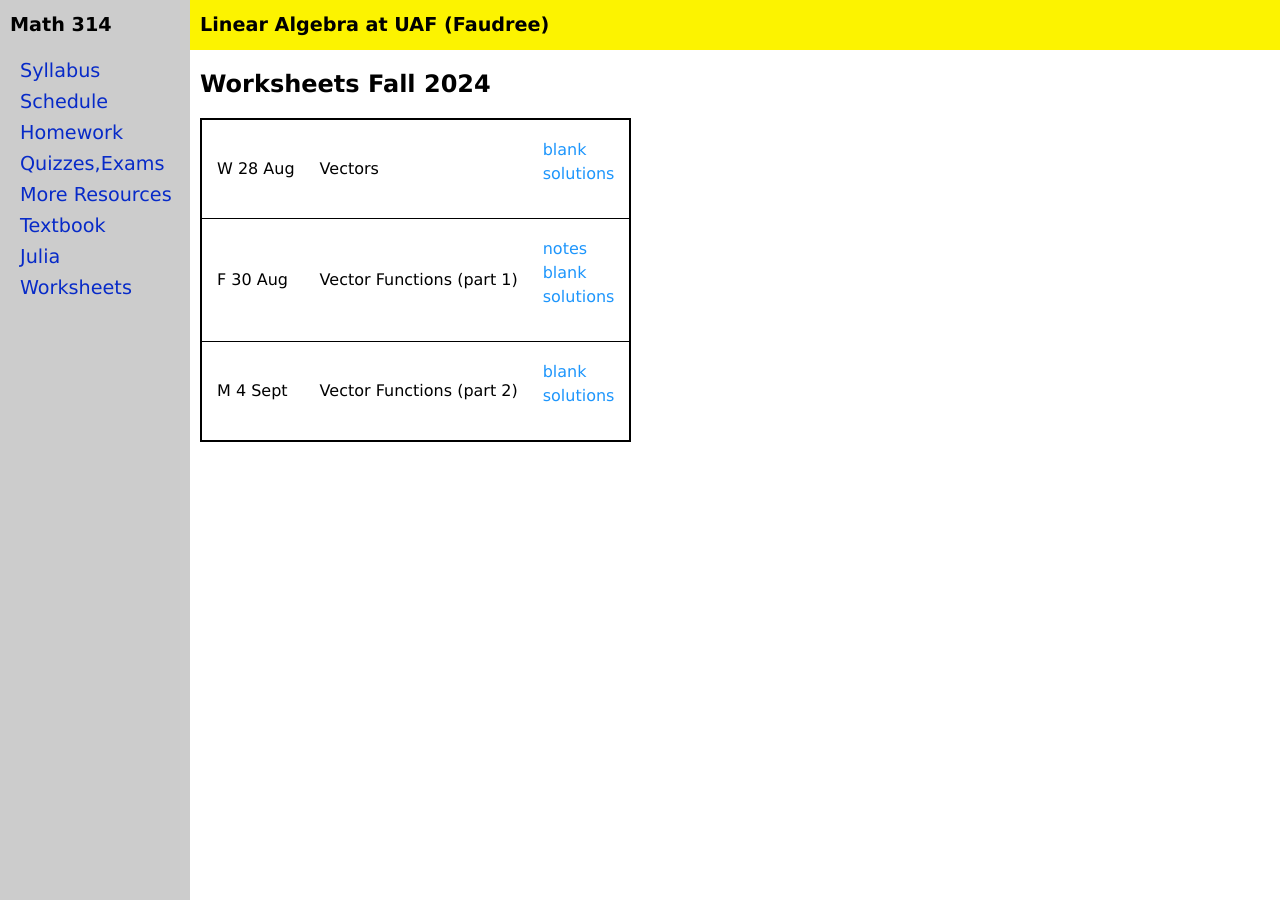
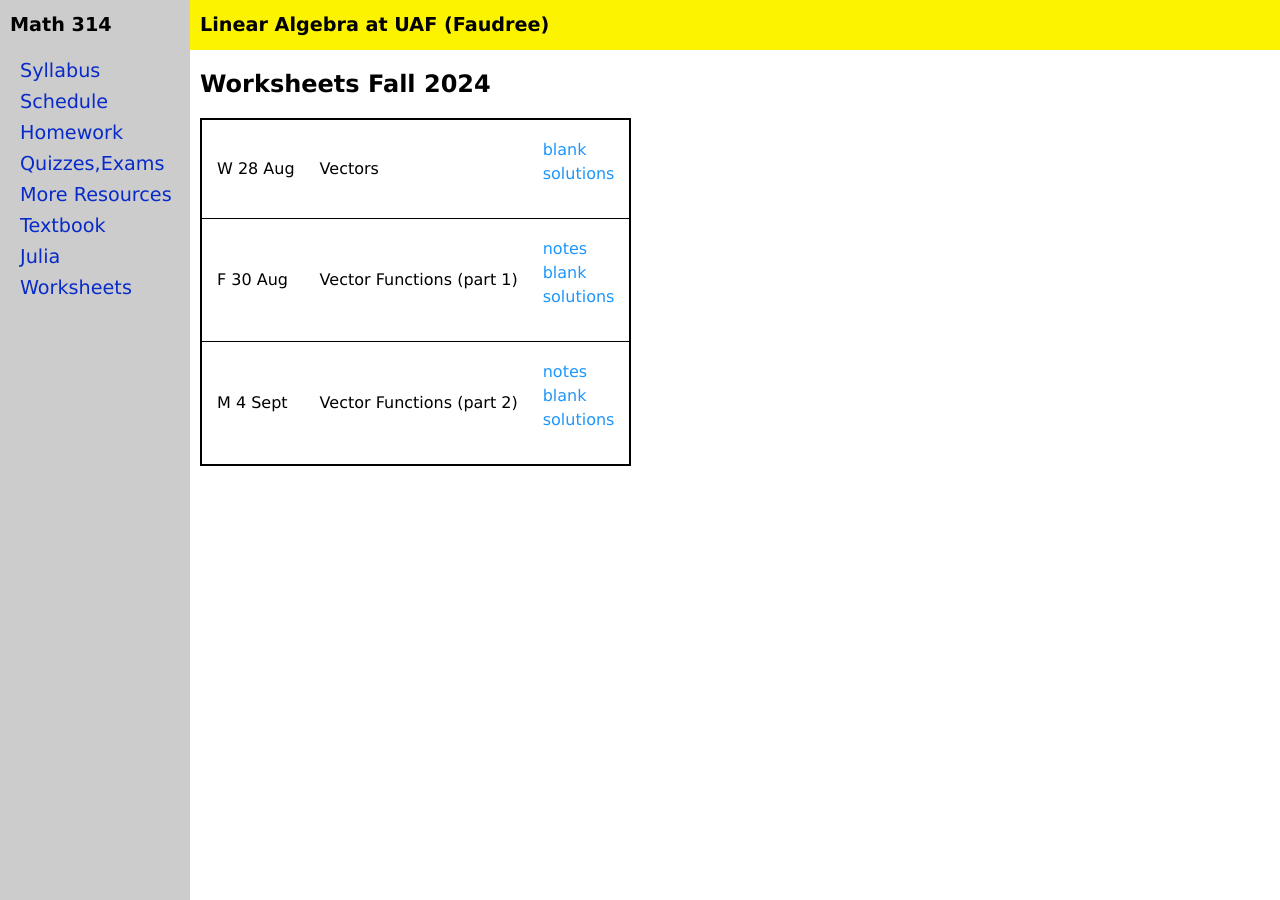
Before and after one commit to jrfaudree/LA, a Jekyll site: the page built from worksheets.md, in a window 1280 px wide. Built offline with Jekyll 4.4.1, drawn with Linux system fonts in a browser that asks for light colours.

Commit message:
Update worksheets.yml

```diff
--- a/_data/worksheets.yml
+++ b/_data/worksheets.yml
@@ -12,5 +12,6 @@ worksheets:
   solutions: M314_ch2a-s.pdf
 - date: M 4 Sept
   name: Vector Functions (part 2)
+  notes: M314_ch2b-notes.pdf
   blank: M314_ch2b.pdf
   solutions: M314_ch2b-s.pdf
```
